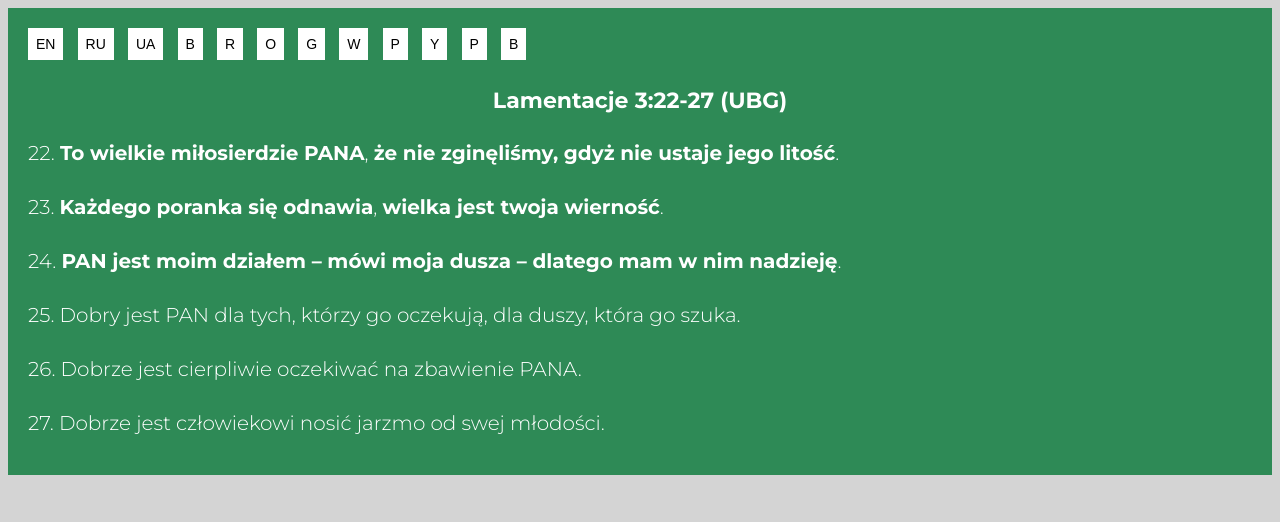
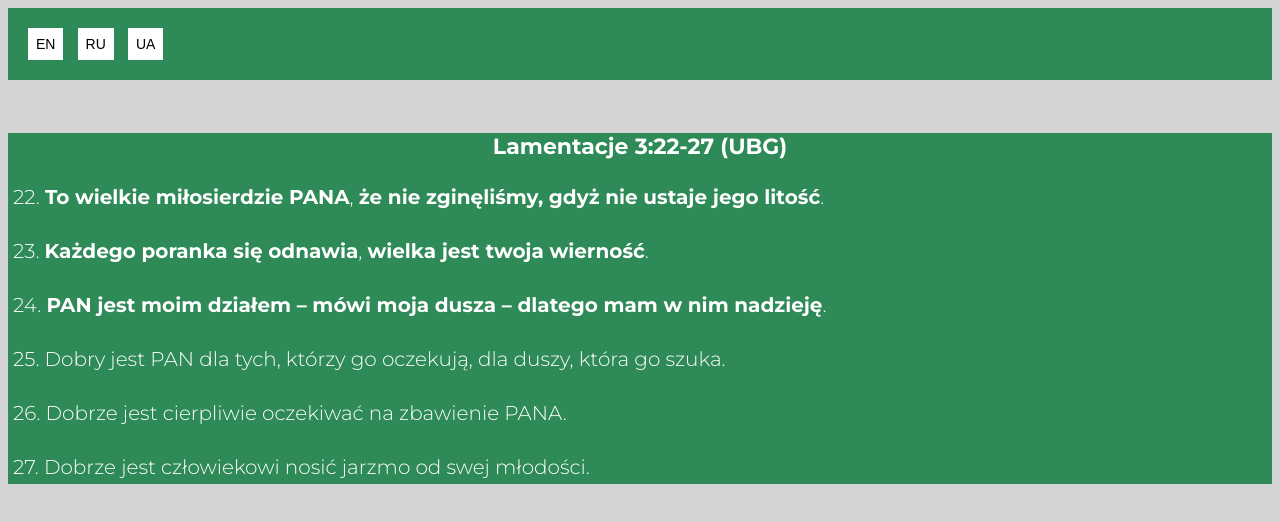
Before and after one commit to j-fullstack-d/Bible-Verses-g--PL, a plain HTML site: page index.html in a window 1280 px wide. Drawn offline with Linux system fonts and the light colour scheme.

Commit message:
main & section added

```diff
--- a/index.html
+++ b/index.html
@@ -16,15 +16,10 @@
       <button class="section__button"><a class="section__button--link" href="https://mr-front-end-dev.github.io/Bible-Verses-g--EN/">EN</a></button>
       <button class="section__button"><a class="section__button--link" href="https://mr-front-end-dev.github.io/Bible-Verses-g--RU/">RU</a></button>
       <button class="section__button"><a class="section__button--link" href="https://mr-front-end-dev.github.io/Bible-Verses-g--UA/">UA</a></button>
-      <button class="section__button"><a class="section__button--link" href="https://mr-front-end-dev.github.io/Bible-Verses-b--PL/">B</a></button>
-      <button class="section__button"><a class="section__button--link" href="https://mr-front-end-dev.github.io/Bible-Verses-r--PL/">R</a></button>
-      <button class="section__button"><a class="section__button--link" href="https://mr-front-end-dev.github.io/Bible-Verses-o--PL/">O</a></button>
-      <button class="section__button"><a class="section__button--link" href="https://mr-front-end-dev.github.io/Bible-Verses-grey--PL/">G</a></button>
-      <button class="section__button"><a class="section__button--link" href="https://mr-front-end-dev.github.io/Bible-Verses-w--PL/">W</a></button>
-      <button class="section__button"><a class="section__button--link" href="https://mr-front-end-dev.github.io/Bible-Verses-p--PL/">P</a></button>
-      <button class="section__button"><a class="section__button--link" href="https://mr-front-end-dev.github.io/Bible-Verses-yellow--PL/">Y</a></button>
-      <button class="section__button"><a class="section__button--link" href="https://mr-front-end-dev.github.io/Bible-Verses-pink--PL/">P</a></button>
-      <button class="section__button"><a class="section__button--link" href="https://mr-front-end-dev.github.io/Bible-Verses-brown--PL/">B</a></button>
+    </section>
+  </main>
+  <div class="div__underline--lightgrey"></div>
+  <main class="main">
       <section class="section__content--text">
         <h1 class="section--h1">Lamentacje 3:22-27 (UBG)</h1>
         <p class="section--paragraph">22. <span class="section--bold">To wielkie miłosierdzie PANA</span>, <span class="section--bold">że nie zginęliśmy, gdyż nie ustaje jego litość</span>.
```
